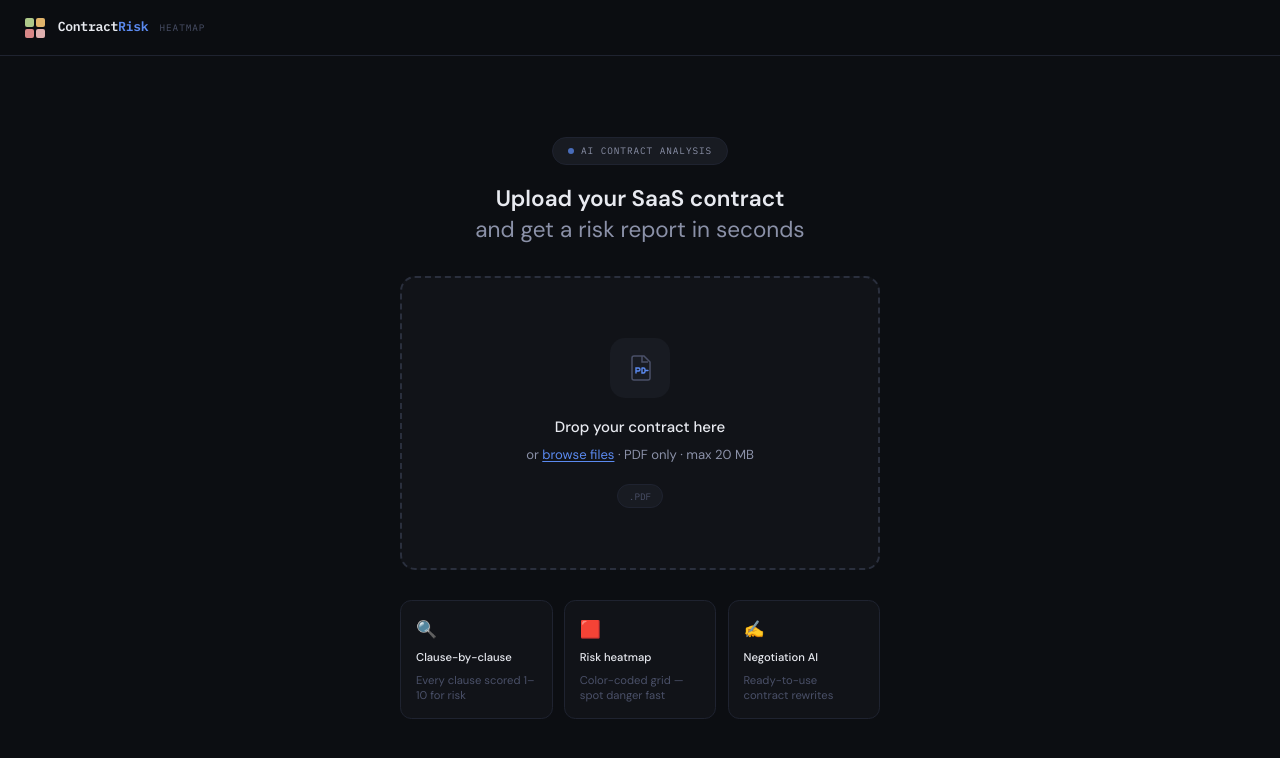
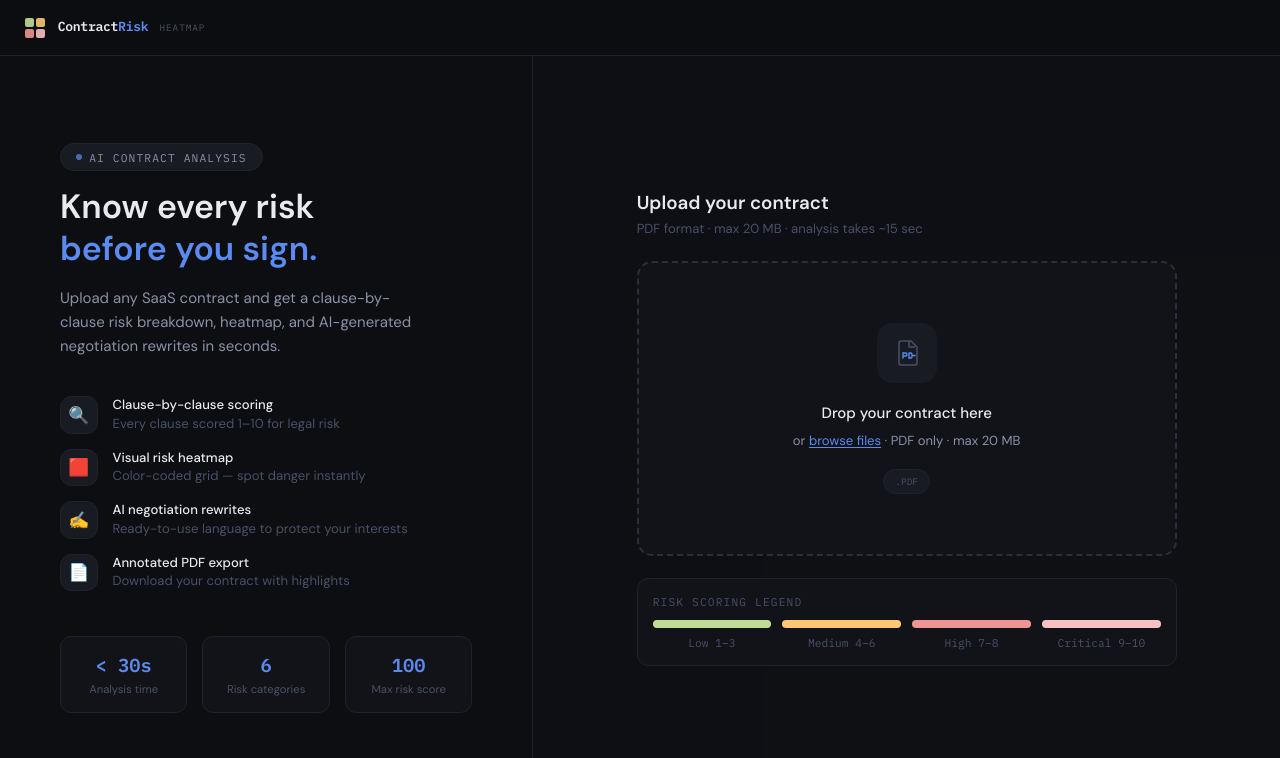
Before and after one commit to vikaspatel11245/ContractLens-AI, a React (Vite) app in the folder frontend/: page / in a window 1280 px wide. Shown: the top 758 px of the page. Built offline with nearby package versions, Linux system fonts and the light colour scheme.

Commit message:
Redesigned the dashboard

```diff
--- a/frontend/src/pages/UploadPage.tsx
+++ b/frontend/src/pages/UploadPage.tsx
@@ -61,66 +61,123 @@ export default function UploadPage({ onUploadStart, onAnalysisComplete }: Props)
   }
 
   return (
-    <div className="flex flex-col items-center justify-center min-h-[calc(100vh-var(--header-h))] px-6 py-16">
-      <div className="w-full max-w-lg space-y-8">
+    <div className="min-h-[calc(100vh-var(--header-h))] grid grid-cols-[1fr_1.4fr] gap-0">
 
-        {pageState === 'idle' && (
-          <div className="text-center space-y-3 animate-fade-up">
-            <div className="inline-flex items-center gap-2 bg-surface-overlay border border-surface-border rounded-full px-4 py-1.5 mb-2">
+      {/* ── LEFT — Branding / feature list ─────────────────────────────── */}
+      <div className="flex flex-col justify-center px-16 py-12 border-r border-surface-border space-y-10">
+
+        <div className="space-y-4">
+          <div className="inline-flex items-center gap-2 bg-surface-overlay border border-surface-border rounded-full px-4 py-1.5">
             <span className="w-1.5 h-1.5 rounded-full bg-accent animate-pulse" />
-              <span className="font-mono text-2xs text-ink-secondary tracking-widest uppercase">
+            <span className="font-mono text-xs text-ink-secondary tracking-widest uppercase">
               AI Contract Analysis
             </span>
           </div>
-            <h1 className="text-2xl font-semibold text-ink-primary text-balance leading-snug">
-              Upload your SaaS contract
+
+          <h1 className="text-4xl font-semibold text-ink-primary leading-tight text-balance">
+            Know every risk
             <br />
-              <span className="text-ink-secondary font-normal">and get a risk report in seconds</span>
+            <span className="text-accent">before you sign.</span>
           </h1>
+
+          <p className="text-ink-secondary text-base leading-relaxed max-w-sm">
+            Upload any SaaS contract and get a clause-by-clause risk breakdown, heatmap, and AI-generated negotiation rewrites in seconds.
+          </p>
         </div>
-        )}
+
+        {/* Feature list */}
+        <div className="space-y-4">
+          {FEATURES.map((f) => (
+            <div key={f.label} className="flex items-start gap-4">
+              <div className="w-10 h-10 rounded-xl bg-surface-overlay border border-surface-border flex items-center justify-center flex-none text-lg">
+                {f.icon}
+              </div>
+              <div>
+                <p className="text-ink-primary font-medium text-sm">{f.label}</p>
+                <p className="text-ink-muted text-sm">{f.desc}</p>
+              </div>
+            </div>
+          ))}
+        </div>
+
+        {/* Stats row */}
+        <div className="grid grid-cols-3 gap-4 pt-2">
+          {STATS.map(s => (
+            <div key={s.label} className="panel p-4 text-center">
+              <p className="font-mono text-xl font-semibold text-accent">{s.value}</p>
+              <p className="text-ink-muted text-xs mt-1">{s.label}</p>
+            </div>
+          ))}
+        </div>
+      </div>
+
+      {/* ── RIGHT — Upload / analyzing area ────────────────────────────── */}
+      <div className="flex flex-col items-center justify-center px-16 py-12 bg-surface-raised/30">
 
         {pageState === 'idle' && (
-          <div className="animate-fade-up" style={{ animationDelay: '80ms' }}>
+          <div className="w-full max-w-xl space-y-6 animate-fade-up">
+            <div className="space-y-1">
+              <h2 className="text-xl font-semibold text-ink-primary">Upload your contract</h2>
+              <p className="text-ink-muted text-sm">PDF format · max 20 MB · analysis takes ~15 sec</p>
+            </div>
             <UploadZone onFile={handleFile} />
+
+            {/* Risk color legend */}
+            <div className="panel p-4 space-y-3">
+              <p className="data-label">Risk scoring legend</p>
+              <div className="grid grid-cols-4 gap-3">
+                {LEGEND.map(l => (
+                  <div key={l.label} className="flex flex-col items-center gap-2">
+                    <div className="w-full h-2 rounded-full" style={{ backgroundColor: l.color }} />
+                    <span className="font-mono text-xs text-ink-muted">{l.label}</span>
+                  </div>
+                ))}
+              </div>
+            </div>
           </div>
         )}
 
         {pageState === 'analyzing' && (
-          <div className="panel p-10">
+          <div className="w-full max-w-xl panel p-12 animate-fade-up">
             <AnalyzingScreen uploadPercent={uploadPercent} currentStage={currentStage} />
           </div>
         )}
 
         {pageState === 'error' && (
-          <div className="panel p-8 text-center space-y-5 animate-fade-up">
-            <p className="text-risk-high font-medium">Analysis failed</p>
+          <div className="w-full max-w-xl panel p-10 text-center space-y-5 animate-fade-up">
+            <p className="text-risk-high font-medium text-lg">Analysis failed</p>
             <p className="text-ink-secondary text-sm">{errorMsg}</p>
             <button
               onClick={handleRetry}
-              className="px-6 py-2.5 rounded-xl bg-surface-raised border border-surface-border text-ink-primary text-sm font-medium hover:border-accent/50 hover:text-accent transition-colors duration-150"
+              className="px-8 py-3 rounded-xl bg-surface-raised border border-surface-border
+                         text-ink-primary font-medium hover:border-accent/50 hover:text-accent
+                         transition-colors duration-150"
             >
               Try again
             </button>
-          </div>
-        )}
-
-        {pageState === 'idle' && (
-          <div className="grid grid-cols-3 gap-3 animate-fade-up" style={{ animationDelay: '160ms' }}>
-            {[
-              { icon: '🔍', label: 'Clause-by-clause', desc: 'Every clause scored 1–10 for risk' },
-              { icon: '🟥', label: 'Risk heatmap',      desc: 'Color-coded grid — spot danger fast' },
-              { icon: '✍️', label: 'Negotiation AI',   desc: 'Ready-to-use contract rewrites' },
-            ].map(f => (
-              <div key={f.label} className="panel p-4 space-y-2">
-                <span className="text-lg">{f.icon}</span>
-                <p className="font-medium text-ink-primary text-xs">{f.label}</p>
-                <p className="text-ink-muted text-xs leading-snug">{f.desc}</p>
-              </div>
-            ))}
           </div>
         )}
       </div>
     </div>
   );
 }
+
+const FEATURES = [
+  { icon: '🔍', label: 'Clause-by-clause scoring',  desc: 'Every clause scored 1–10 for legal risk' },
+  { icon: '🟥', label: 'Visual risk heatmap',        desc: 'Color-coded grid — spot danger instantly' },
+  { icon: '✍️', label: 'AI negotiation rewrites',   desc: 'Ready-to-use language to protect your interests' },
+  { icon: '📄', label: 'Annotated PDF export',       desc: 'Download your contract with highlights' },
+];
+
+const STATS = [
+  { value: '< 30s', label: 'Analysis time' },
+  { value: '6',     label: 'Risk categories' },
+  { value: '100',   label: 'Max risk score' },
+];
+
+const LEGEND = [
+  { label: 'Low 1–3',       color: '#C0DD97' },
+  { label: 'Medium 4–6',    color: '#FAC775' },
+  { label: 'High 7–8',      color: '#F09595' },
+  { label: 'Critical 9–10', color: '#F7C1C1' },
+];
```
Lines whose indentation alone changed are shown as unchanged.
